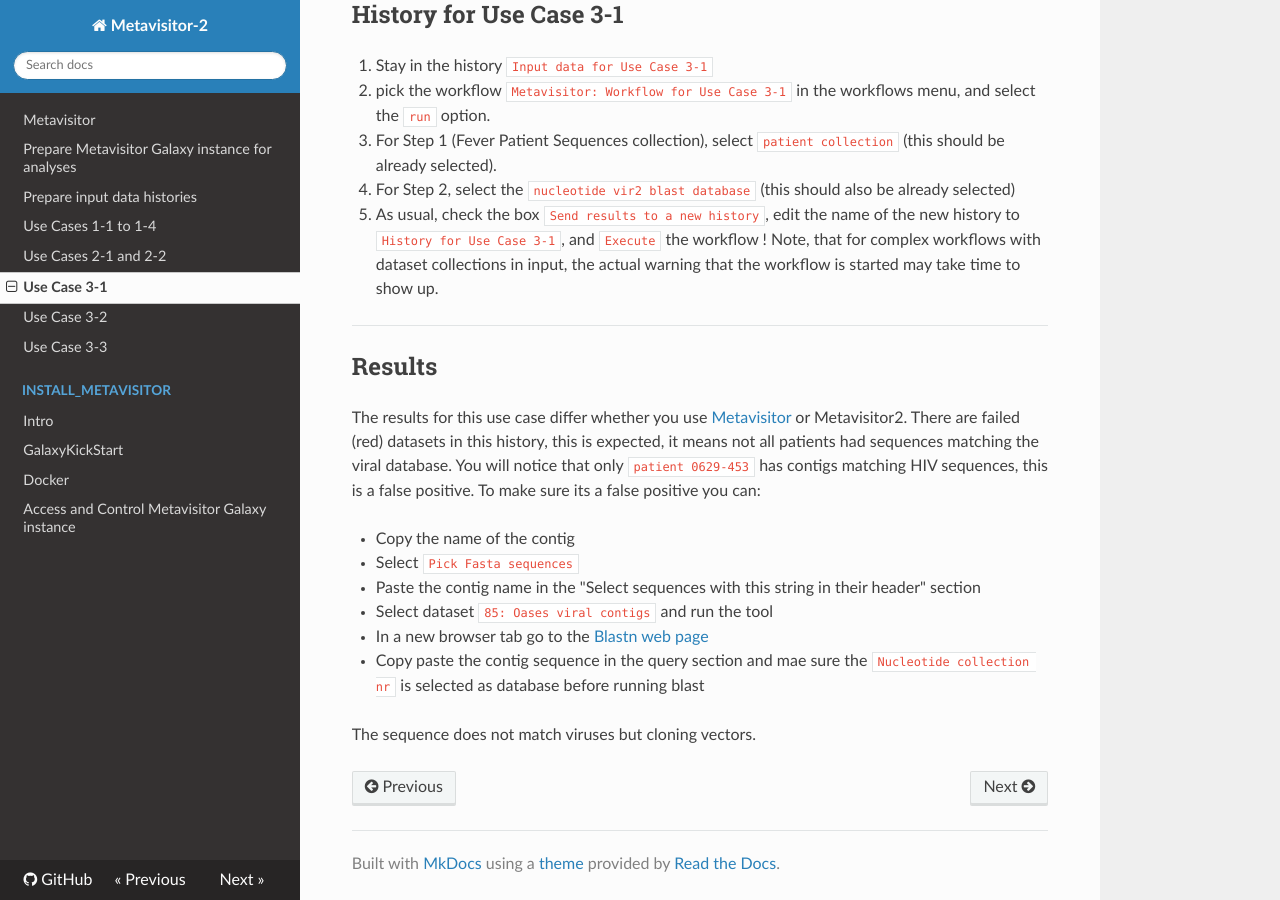
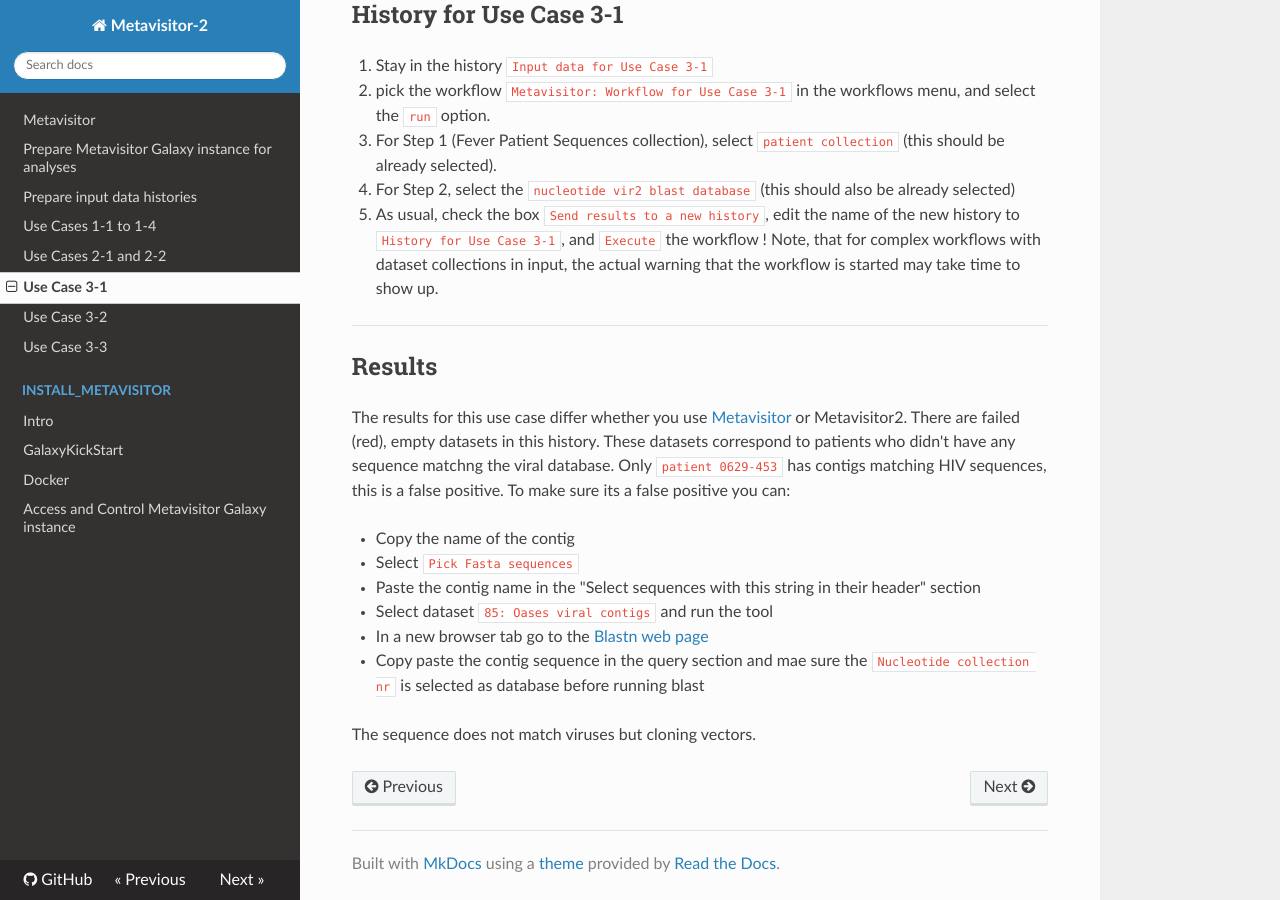
Before and after one commit to ARTbio/metavisitor, an MkDocs documentation site: the page built from docs/use_case_3-1.md, in a window 1280 px wide and 900 px high, scrolled down 3520 px. Built offline with MkDocs 1.6.1, drawn with Linux system fonts in a browser that asks for light colours; nearby versions of some CDN libraries.

Commit message:
Correct ',' vs '.'

```diff
--- a/docs/use_case_3-1.md
+++ b/docs/use_case_3-1.md
@@ -96,7 +96,7 @@
 ## Results
 
 The results for this use case differ whether you use [Metavisitor](https://journals.plos.org/plosone/article?id=10.1371/journal.pone.0168397) or Metavisitor2.
-There are failed (red) datasets in this history, this is expected, it means not all patients had sequences matching the viral database. You will notice that only `patient 0629-453` has contigs matching HIV sequences, this is a false positive. To make sure its a false positive you can:
+There are failed (red), empty datasets in this history. These datasets correspond to patients who didn't have any sequence matchng the viral database. Only `patient 0629-453` has contigs matching HIV sequences, this is a false positive. To make sure its a false positive you can:
 
 - Copy the name of the contig
 - Select `Pick Fasta sequences`
```
